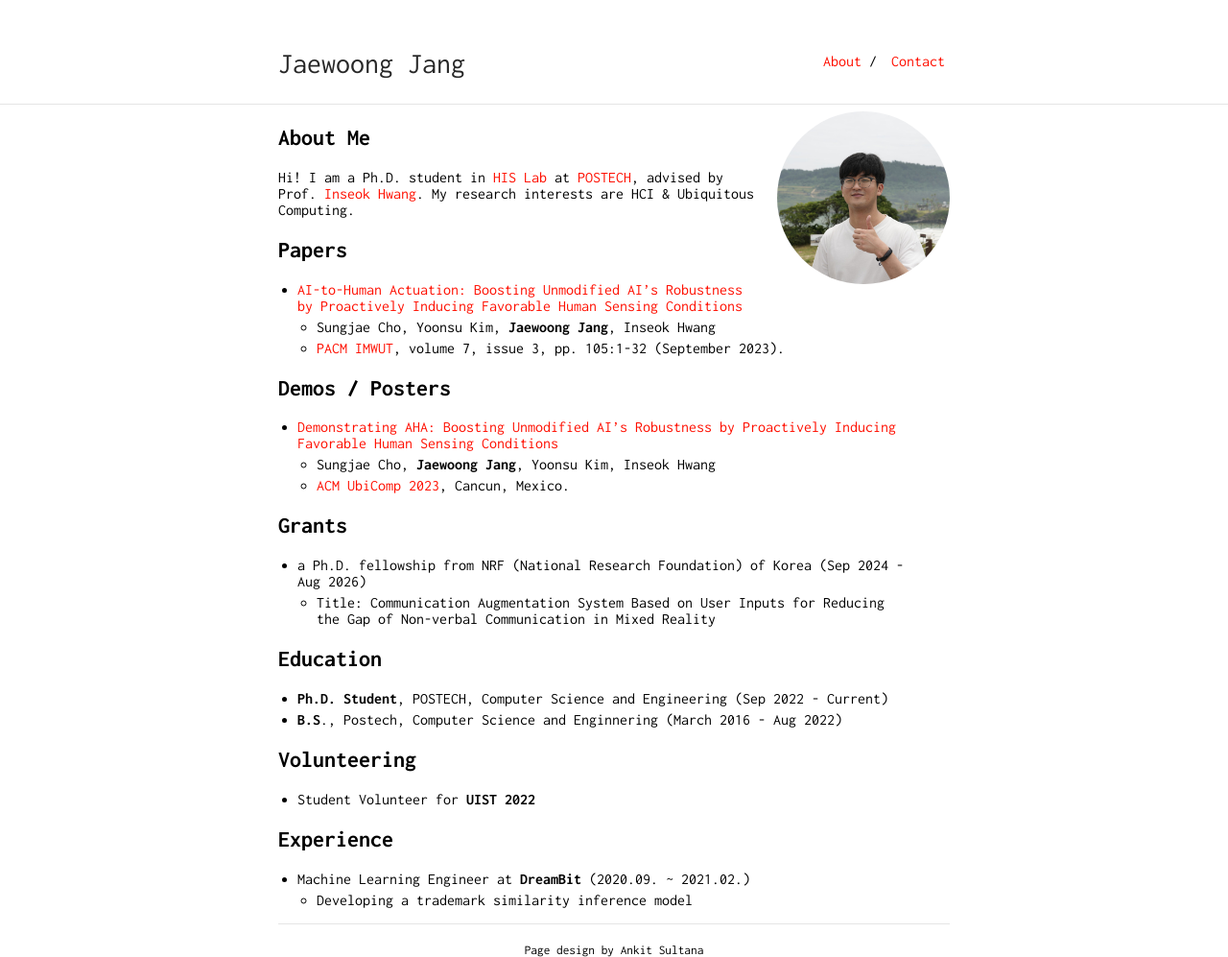
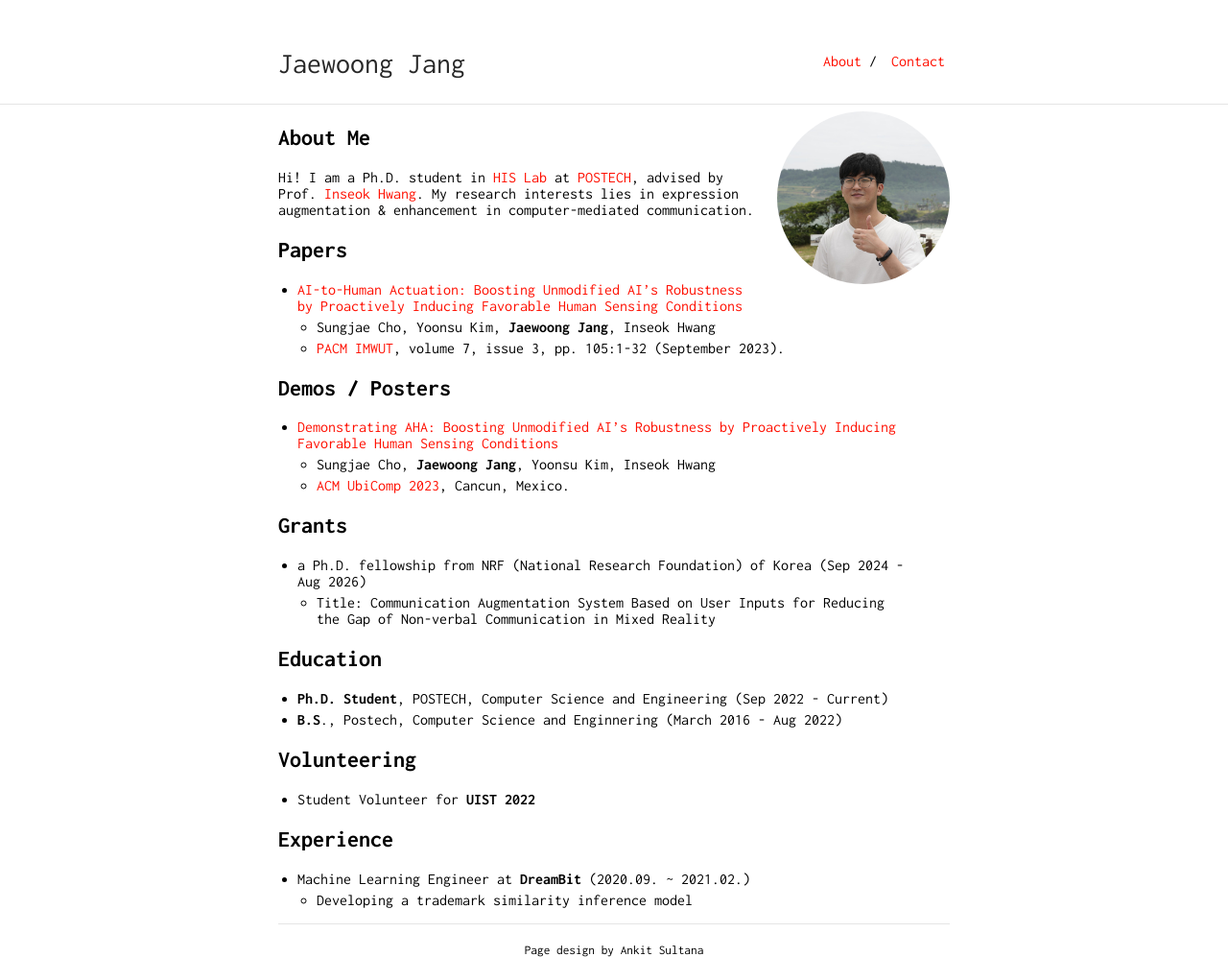
Before and after one commit to jjw9228/woongjang.github.io, a Jekyll site: the page built from docs/index.markdown, in a window 1280 px wide. Shown: the whole page at 96% size. Built offline with Jekyll 4.4.1, drawn with Linux system fonts in a browser that asks for light colours; our own code applies the rules of GitHub Pages for plain Markdown files.

Commit message:
change research interest

```diff
--- a/docs/index.markdown
+++ b/docs/index.markdown
@@ -6,7 +6,7 @@ layout: default
 
 <img class="profile-picture" src="profile.jpg">
 
-Hi! I am a Ph.D. student in [HIS Lab](https://his-lab.org) at [POSTECH](https://postech.ac.kr), advised by Prof. [Inseok Hwang](https://www.inseokhwang.com/). My research interests are HCI & Ubiquitous Computing.
+Hi! I am a Ph.D. student in [HIS Lab](https://his-lab.org) at [POSTECH](https://postech.ac.kr), advised by Prof. [Inseok Hwang](https://www.inseokhwang.com/). My research interests lies in expression augmentation & enhancement in computer-mediated communication.
 
 ## Papers
 
```
